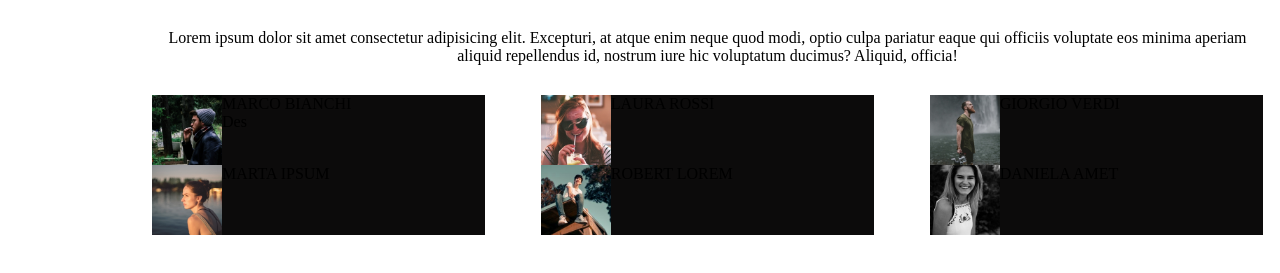
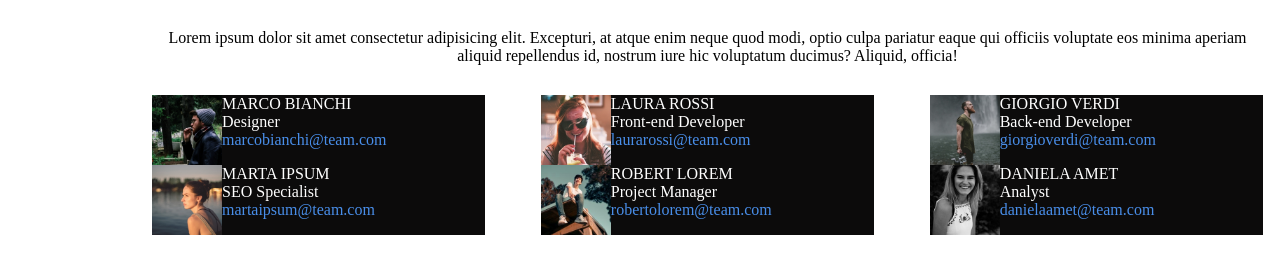
Before and after one commit to Giovannirighini2000/html-css-float-cards, a plain HTML site: page index.html in a window 1280 px wide. Shown: the part 87-360 px from the top of the page. Drawn offline with Linux system fonts and the light colour scheme.

Commit message:
caselle profili

```diff
--- a/index.html
+++ b/index.html
@@ -20,10 +20,10 @@
                     <figure>
                         <img  src="img/male1.png" alt="immagini profilo">
                     </figure>
-                    <div>
+                    <div class="testo">
                     <p class="p2">MARCO BIANCHI</p>
-                    <p class="p3">Des</p>
-                    <p class="p4"></p>
+                    <p class="p3">Designer</p>
+                    <p class="p4">marcobianchi@team.com</p>
                     </div>
 
 
@@ -33,10 +33,10 @@
                     <figure>
                         <img  src="img/female1.png" alt="immagini profilo">
                     </figure>
-                    <div>
+                    <div class="testo">
                     <p class="p2">LAURA ROSSI</p>
-                    <p class="p3"></p>
-                    <p class="p4"></p>
+                    <p class="p3">Front-end Developer</p>
+                    <p class="p4">laurarossi@team.com</p>
                     </div>
 
 
@@ -47,8 +47,8 @@
                     </figure>
                     <div class="testo">
                     <p class="p2">GIORGIO VERDI</p>
-                    <p class="p3"></p>
-                    <p class="p4"></p>
+                    <p class="p3">Back-end Developer</p>
+                    <p class="p4">giorgioverdi@team.com</p>
                     </div>
 
 
@@ -57,10 +57,10 @@
                     <figure>
                         <img  src="img/female2.png" alt="immagini profilo">
                     </figure>
-                    <div>
+                    <div class="testo">
                     <p class="p2">MARTA IPSUM</p>
-                    <p class="p3"></p>
-                    <p class="p4"></p>
+                    <p class="p3">SEO Specialist</p>
+                    <p class="p4">martaipsum@team.com</p>
                     </div>
 
 
@@ -69,10 +69,10 @@
                     <figure>
                         <img  src="img/male3.png" alt="immagini profilo">
                     </figure>
-                    <div>
+                    <div class="testo">
                     <p class="p2">ROBERT LOREM</p>
-                    <p class="p3"></p>
-                    <p class="p4"></p>
+                    <p class="p3">Project Manager</p>
+                    <p class="p4">robertolorem@team.com</p>
                     </div>
 
 
@@ -81,10 +81,10 @@
                     <figure>
                         <img src="img/female3.png" alt="immagini profilo">
                     </figure>
-                    <div>
+                    <div class="testo">
                     <p class="p2">DANIELA AMET</p>
-                    <p class="p3"></p>
-                    <p class="p4"></p>
+                    <p class="p3">Analyst</p>
+                    <p class="p4">danielaamet@team.com</p>
                     </div>
 
 
--- a/style.css
+++ b/style.css
@@ -24,6 +24,7 @@ body{
 img{
     width: 70px;
     float: left;
+
 }
 .col{
 
@@ -31,7 +32,6 @@ img{
     background-color: rgb(12, 11, 11);
     float: left;
     margin-right: 5%;
-
 }
 .col:nth-of-type(3n+3){
     margin: 0;
@@ -43,3 +43,16 @@ img{
     clear: both;
 
 }
+.p2{
+    color: white;
+}
+.p3{
+    color: white;
+}
+.p4{
+    color: rgb(73, 142, 233);
+}
+.testo{
+    border: 1 1 5 1 solid  rgb(12, 11, 11);
+    background-color:  rgb(12, 11, 11);
+}
```
